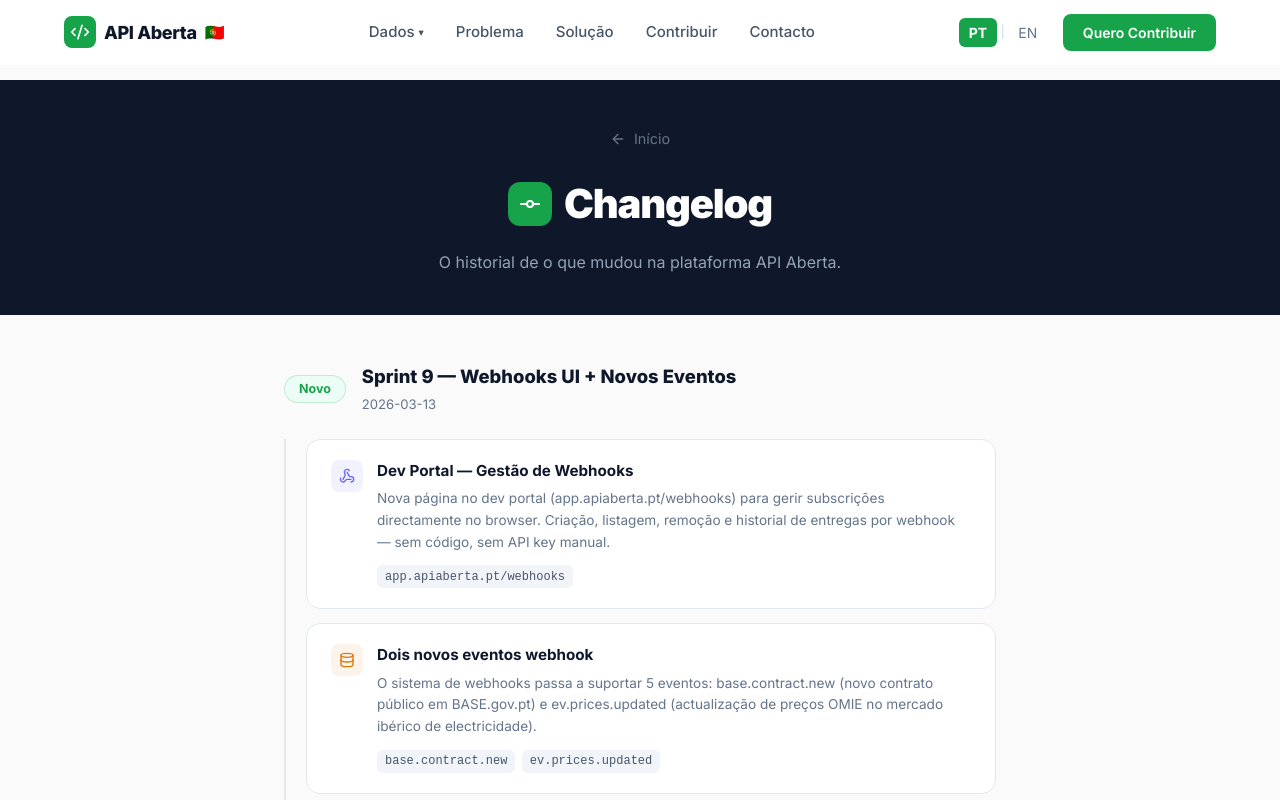
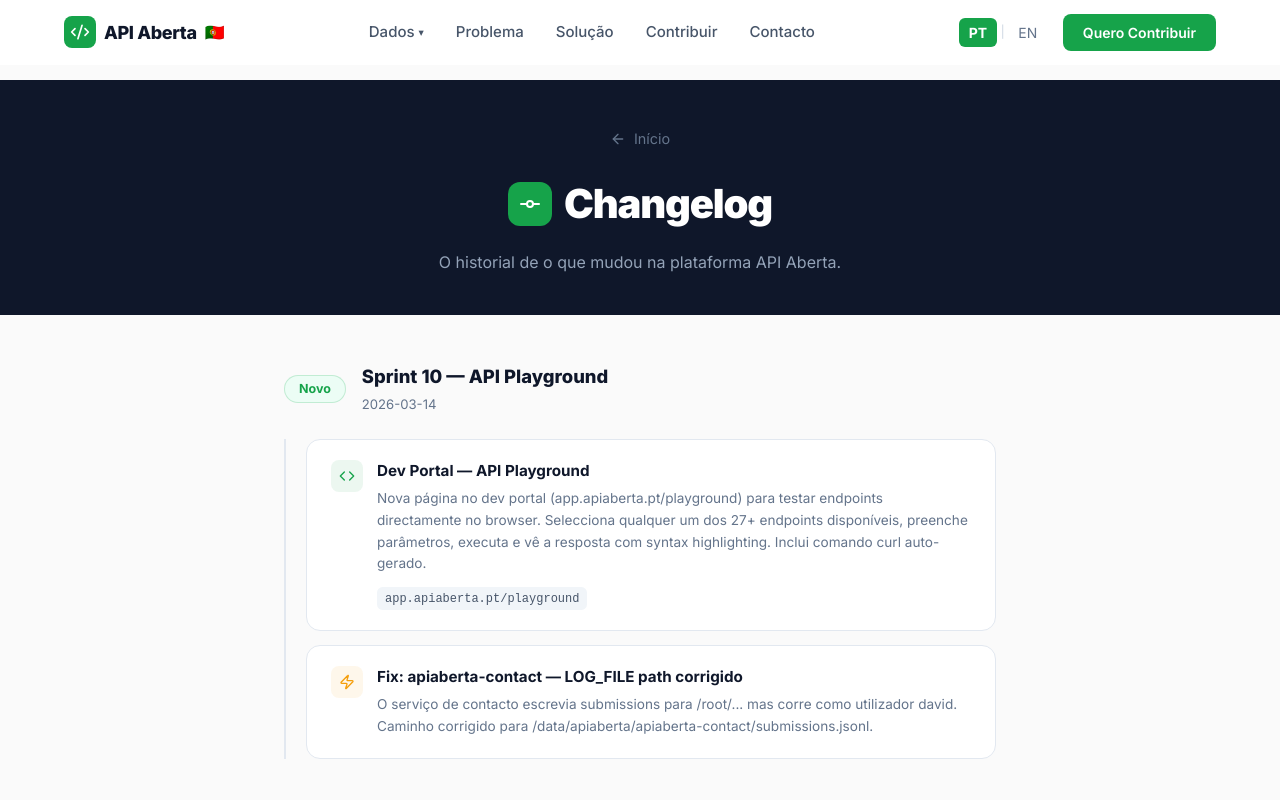
Before and after one commit to apiaberta/apiaberta.pt, a React (Vite) app: page /changelog in a window 1280 px wide. Shown: the top 800 px of the page. Built offline with nearby package versions, Linux system fonts and the light colour scheme.

Commit message:
feat: add Sprint 10 to changelog

```diff
--- a/src/pages/Changelog.jsx
+++ b/src/pages/Changelog.jsx
@@ -2,6 +2,29 @@ import { Link } from 'react-router-dom'
 import { ArrowLeft, GitCommit, Star, Shield, Zap, Database, ShieldAlert, BarChart2, TrendingUp, Webhook, Code, MapPin } from 'lucide-react'
 
 const RELEASES = [
+  {
+    date: '2026-03-14',
+    version: 'Sprint 10 — API Playground',
+    tag: 'Novo',
+    tagColor: '#16A34A',
+    tagBg: '#ECFDF5',
+    items: [
+      {
+        icon: Code,
+        color: '#16A34A',
+        title: 'Dev Portal — API Playground',
+        desc: 'Nova página no dev portal (app.apiaberta.pt/playground) para testar endpoints directamente no browser. Selecciona qualquer um dos 27+ endpoints disponíveis, preenche parâmetros, executa e vê a resposta com syntax highlighting. Inclui comando curl auto-gerado.',
+        endpoints: ['app.apiaberta.pt/playground']
+      },
+      {
+        icon: Zap,
+        color: '#F59E0B',
+        title: 'Fix: apiaberta-contact — LOG_FILE path corrigido',
+        desc: 'O serviço de contacto escrevia submissions para /root/... mas corre como utilizador david. Caminho corrigido para /data/apiaberta/apiaberta-contact/submissions.jsonl.',
+        endpoints: []
+      }
+    ]
+  },
   {
     date: '2026-03-13',
     version: 'Sprint 9 — Webhooks UI + Novos Eventos',
```
